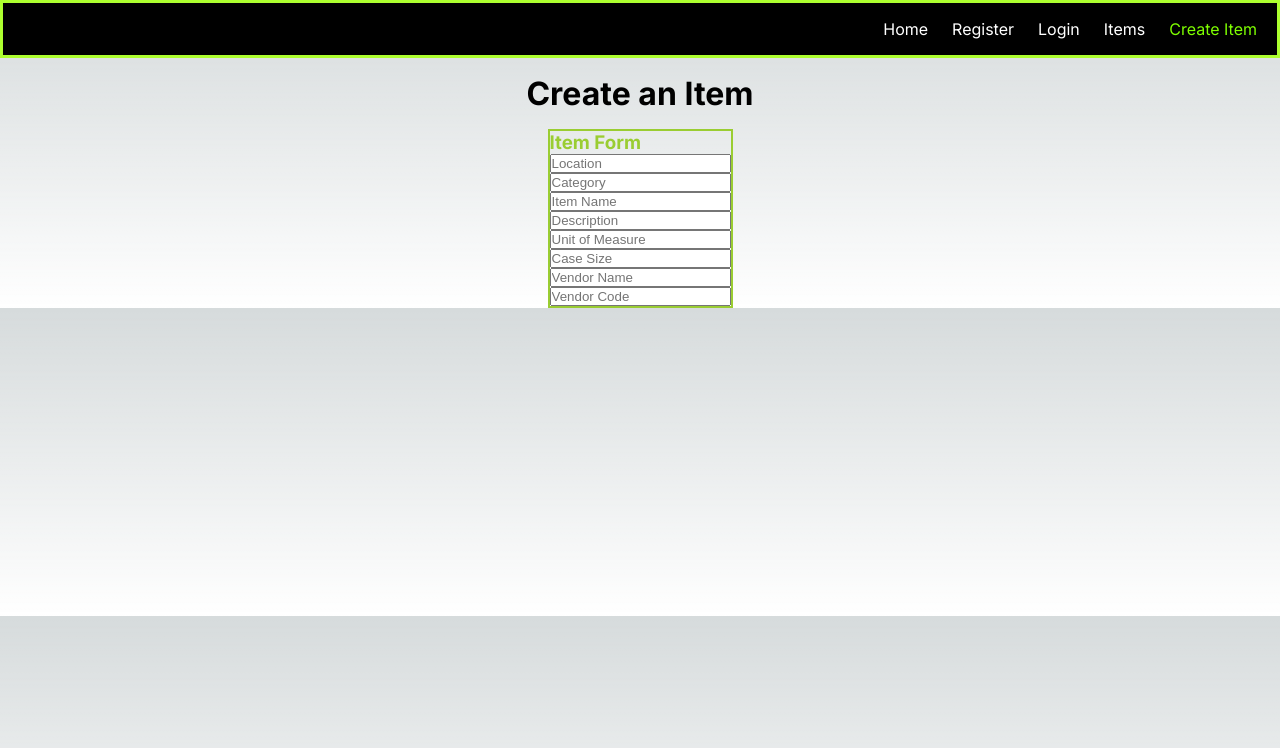
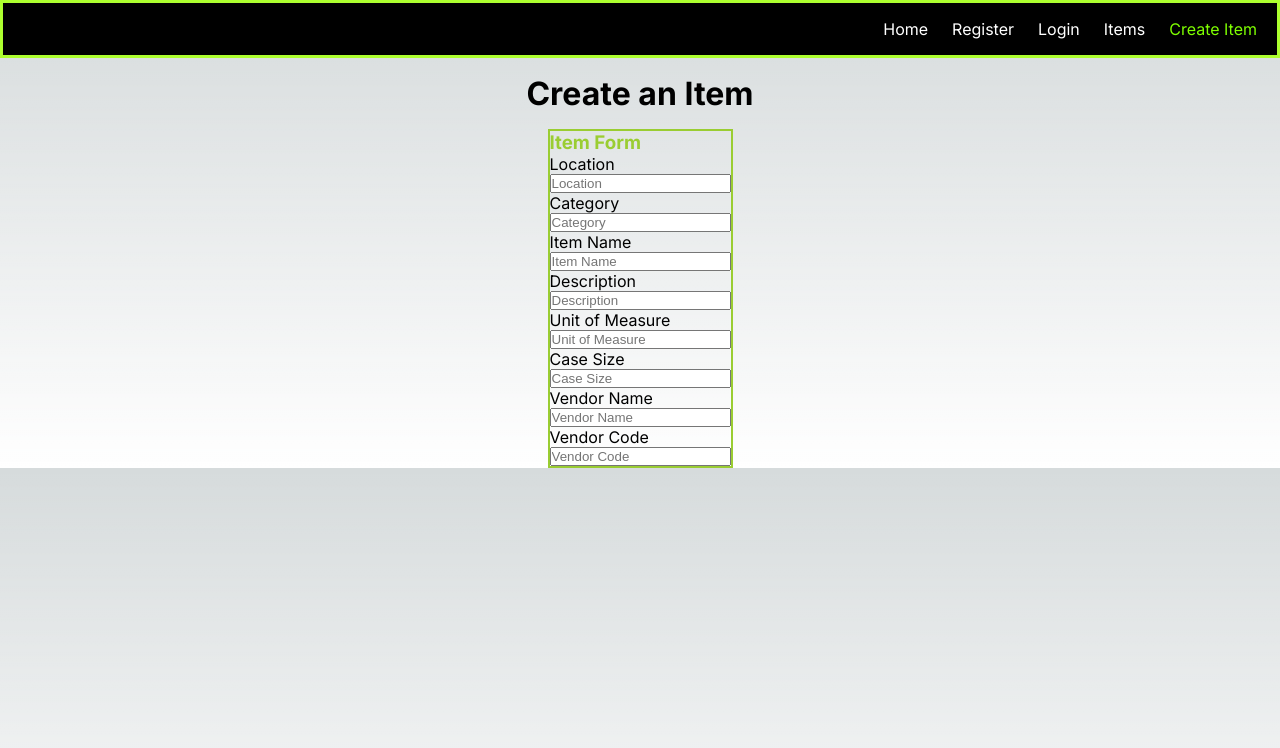
Before and after one commit to Job85/inventory-client, a Next.js app: page /create_item in a window 1280 px wide. Shown: the top 748 px of the page. Built offline with nearby package versions, Linux system fonts and the light colour scheme.

Commit message:
added 'name2' prop to LabelInput component

```diff
--- a/src/app/components/card/Card.jsx
+++ b/src/app/components/card/Card.jsx
@@ -11,6 +11,7 @@ export default function Card({ title, fields }) {
                     key={field.name}
                     type={field.type}
                     name={field.name}
+                    name2={field.name2}
                     placeholder={field.placeholder}
                 />
             ))}
```
